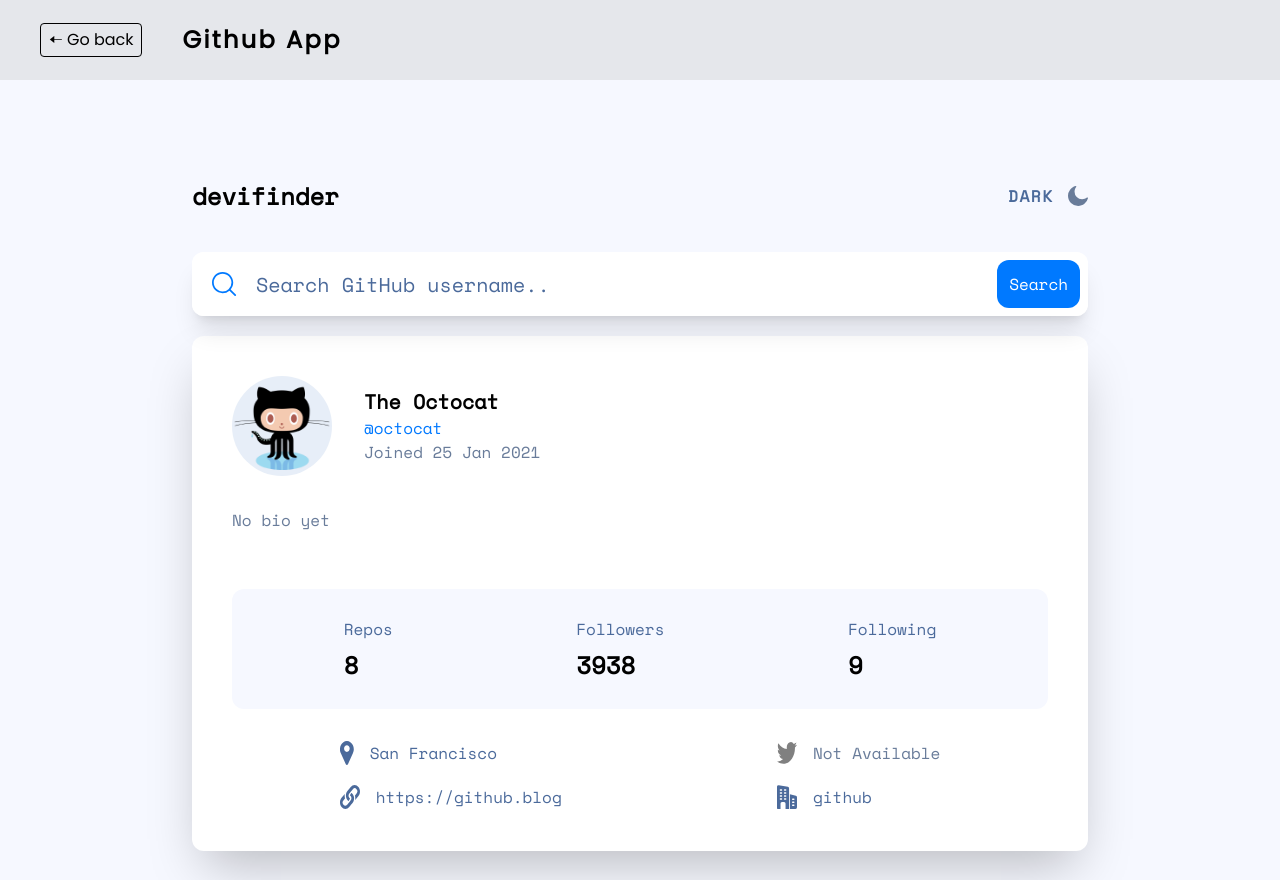
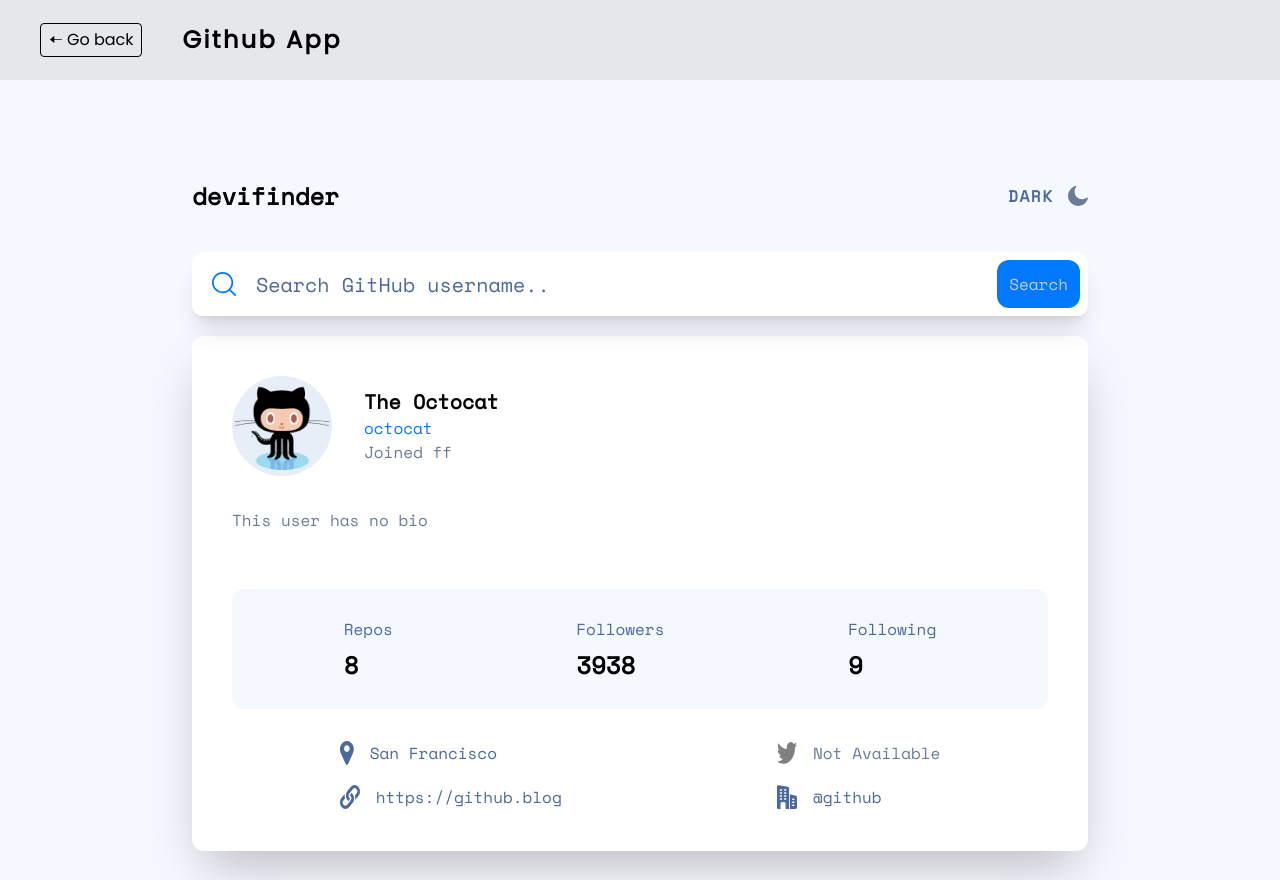
Before and after one commit to ValTM/friendly-bassoon, a React (Vite) app: page /github-user-search-app in a window 1280 px wide. Built offline with nearby package versions, Linux system fonts and the light colour scheme; the HTML template or start-up script is replaced by a standard one.

Commit message:
added functionality in Github App project

```diff
--- a/package.json
+++ b/package.json
@@ -10,6 +10,7 @@
     "lint": "eslint src/**/*.{js,jsx,json}"
   },
   "dependencies": {
+    "dayjs": "^1.11.4",
     "prop-types": "^15.8.1",
     "react": "^18.2.0",
     "react-dom": "^18.2.0",
--- a/src/pages/GithubApp/Components/Container.jsx
+++ b/src/pages/GithubApp/Components/Container.jsx
@@ -4,69 +4,177 @@
 import website from '../../../assets/github-app-img/icon-website.svg';
 import twiiter from '../../../assets/github-app-img/icon-twitter.svg';
 import company from '../../../assets/github-app-img/icon-company.svg';
+import { useState } from 'react';
+import search from '../../../assets/github-app-img/icon-search.svg';
+import dayjs from 'dayjs';
 
 function Container() {
+  const [show, setShow] = useState(false);
+  const [user, setUser] = useState('');
+  const [githubData, setGithubData] = useState({
+    name: 'The Octocat',
+    avatar_url: octocat,
+    join_date: '25 Jan 2011',
+    username: 'octocat',
+    bio: 'This user has no bio',
+    followers: '3938',
+    following: '9',
+    public_repos: '8',
+    location: 'San Francisco',
+    blog: 'https://github.blog',
+    twitter_username: 'Not Available',
+    company: '@github',
+  });
+
+  const handleShowClick = async () => {
+    const response = await fetch(`https://api.github.com/users/${user}`);
+    const data = await response.json();
+
+    if (!data.message) {
+      setGithubData({
+        name: data.name,
+        avatar_url: data.avatar_url,
+        username: data.login,
+        bio: data.bio,
+        join_date: dayjs(data.created_at)
+          .format('DD/MMM/YYYY')
+          .split('/')
+          .join(' '),
+        followers: data.followers,
+        following: data.following,
+        public_repos: data.public_repos,
+        location: data.location,
+        blog: data.blog,
+        twitter_username: data.twitter_username,
+        company: data.company,
+      });
+      setShow(false);
+    } else {
+      setShow(true);
+    }
+  };
+
   return (
+    <>
+      <div className="mt-10 relative bg-white rounded-xl shadow-xl">
+        <input
+          className="  bg-white h-16 rounded-xl   w-[100%] placeholder:text-gLightDarkBlue pl-10 text-sm md:placeholder:text-xl md:text-xl md:pl-16 "
+          placeholder="Search GitHub username.. "
+          value={user}
+          onChange={(e) => setUser(e.target.value)}
+        />
+        <img
+          className="absolute bottom-5 left-2 md:left-5"
+          src={search}
+          alt=""
+        />
+        <button
+          className="absolute right-2 bottom-2 bg-gLightBlue text-white p-3 rounded-xl hover:opacity-70"
+          onClick={handleShowClick}
+          disabled={user === '' ? true : false}
+          style={{ color: user === '' ? '#C8C8C8' : '#fff' }}
+        >
+          Search
+        </button>
+        {show && <div className="g-no-result-msg">User not found !</div>}
+      </div>
       <div className="mt-5 bg-white rounded-xl shadow-2xl px-5 py-10 md:px-10 2xl:pl-40 2xl:relative">
         <div className="flex items-center justify-around md:justify-start 2xl:ml-5 ">
           <img
             className="rounded-full w-[100px] 2xl:absolute 2xl:left-10 2xl:top-10 2xl:w-[130px]"
-          src={octocat}
+            src={githubData.avatar_url}
             alt=""
           />
           <div className="md:ml-8">
-          <h1 className="text-xl font-[900] 2xl:text-2xl">The Octocat</h1>
-          <p className="text-gLightBlue">@octocat</p>
+            <h1 className="text-xl font-[900] 2xl:text-2xl">
+              {githubData.name}
+            </h1>
+            <p className="text-gLightBlue">{githubData.username}</p>
             <p className="text-gLightGray 2xl:absolute right-10 top-10">
-            Joined 25 Jan 2021
+              Joined ff
             </p>
           </div>
         </div>
+        {githubData.bio === null ? (
           <p className=" text-gLightGray mt-8 leading-[25px] 2xl:ml-14">
             No bio yet
           </p>
+        ) : (
+          <p className=" text-gLightGray mt-8 leading-[25px] 2xl:ml-14">
+            {githubData.bio}
+          </p>
+        )}
         <div className="mt-14 bg-gLightLightGray px-5 py-7 rounded-xl flex justify-around 2xl:p-4  2xl:ml-12 ">
           <div className="text-center md:text-start">
             <p className="text-gLightDarkBlue">Repos</p>
-          <p className="mt-2 font-[900] md:text-2xl">8</p>
+            <p className="mt-2 font-[900] md:text-2xl">
+              {githubData.public_repos}
+            </p>
           </div>
           <div className=" text-center md:text-start ">
             <p className="text-gLightDarkBlue">Followers</p>
-          <p className="mt-2 font-[900]  md:text-2xl">3938</p>
+            <p className="mt-2 font-[900]  md:text-2xl">
+              {githubData.followers}
+            </p>
           </div>
           <div className=" text-center md:text-start ">
             <p className="text-gLightDarkBlue">Following</p>
-          <p className="mt-2 font-[900] md:text-2xl">9</p>
+            <p className="mt-2 font-[900] md:text-2xl">
+              {githubData.following}
+            </p>
           </div>
         </div>
-      <div className="flex flex-col justify-around flex-wrap mt-8 md:flex-row md:h-[70px] 2xl:justify-start 2xl:ml-12 ">
+        <div className="  flex flex-col justify-around flex-wrap mt-8 md:flex-row md:h-[70px] 2xl:justify-start 2xl:ml-12  ">
           <div>
             <div className="flex">
               <img src={location} alt="" />
-            <p className="ml-4 text-gLightDarkBlue">San Francisco</p>
+              {githubData.location === null ? (
+                <p className="ml-4 text-gLightDarkBlue">Not Available</p>
+              ) : (
+                <p className="ml-4 text-gLightDarkBlue">
+                  {githubData.location}
+                </p>
+              )}
             </div>
             <div className="flex mt-2 md:mt-5 ">
               <img src={website} alt="" />
+              {githubData.website === null ? (
+                <a className="ml-4 text-gLightDarkBlue hover:underline" href="">
+                  Not Available
+                </a>
+              ) : (
                 <a
                   className="ml-4 text-gLightDarkBlue hover:underline"
-              href="https://github.blog"
+                  href={githubData.blog}
                 >
-              https://github.blog
+                  {githubData.blog}
                 </a>
+              )}
             </div>
           </div>
           <div className="2xl:ml-20">
             <div className="flex mt-2 md:mt-0">
               <img src={twiiter} alt="" />
+              {githubData.twitter_username === null ? (
                 <p className="ml-4 text-gLightGray">Not Available</p>
+              ) : (
+                <p className="ml-4 text-gLightGray">
+                  {githubData.twitter_username}
+                </p>
+              )}
             </div>
             <div className="flex mt-2 md:mt-5">
               <img src={company} alt="" />
-            <p className="ml-4 text-gLightDarkBlue">github</p>
+              {githubData.company === null ? (
+                <p className="ml-4 text-gLightDarkBlue">Not Available</p>
+              ) : (
+                <p className="ml-4 text-gLightDarkBlue">{githubData.company}</p>
+              )}
             </div>
           </div>
         </div>
       </div>
+    </>
   );
 }
 
--- a/src/pages/GithubApp/Components/SearchBar.jsx
+++ b/src/pages/GithubApp/Components/SearchBar.jsx
@@ -1,19 +1,52 @@
-import React from 'react';
-import search from '../../../assets/github-app-img/icon-search.svg';
+// import React from 'react';
+// import octocat from '../../../assets/github-app-img/octocat.png';
+// import search from '../../../assets/github-app-img/icon-search.svg';
+// import { useState } from 'react';
 
-function SearchBar() {
-  return (
-    <div className="mt-10 relative bg-white rounded-xl shadow-xl">
-      <input
-        className="  bg-white h-16 rounded-xl   w-[100%] placeholder:text-gLightDarkBlue pl-10 text-sm md:placeholder:text-xl md:text-xl md:pl-16 "
-        placeholder="Search GitHub username.. "
-      />
-      <img className="absolute bottom-5 left-2 md:left-5" src={search} alt="" />
-      <button className="absolute right-2 bottom-2 bg-gLightBlue text-white p-3 rounded-xl hover:opacity-70	">
-        Search
-      </button>
-    </div>
-  );
-}
+// function SearchBar() {
+// const [show, setShow] = useState(false);
+// const [user, setUser] = useState('');
+// const [githubData, setGithubData] = useState({
+//   name: 'The Octocat',
+//   avatar_url: octocat,
+//   join_date: '25 Jan 2011',
+//   username: 'octocat',
+//   bio: 'This user has no bio',
+//   followers: '3938',
+//   following: '9',
+//   public_repos: '8',
+//   location: 'San Francisco',
+//   blog: 'https://github.blog',
+//   twitter_username: 'Not Available',
+//   company: '@github',
+// });
 
-export default SearchBar;
+// const handleShowClick = async () => {
+//   const response = await fetch(`https://api.github.com/users/${user}`);
+//   const data = await response.json();
+
+//   if (!data.message) {
+//     setGithubData({
+//       name: data.name,
+//       avatar_url: data.avatar_url,
+//       username: data.login,
+//       bio: data.bio,
+//       followers: data.followers,
+//       following: data.following,
+//       public_repos: data.public_repos,
+//       location: data.location,
+//       blog: data.blog,
+//       twitter_username: data.twitter_username,
+//       company: data.company,
+//     });
+//     setShow(false);
+//   } else {
+//     setShow(true);
+//   }
+// };
+// return (
+
+// );
+// }
+
+// export default SearchBar;
--- a/src/pages/GithubApp/GithubApp.jsx
+++ b/src/pages/GithubApp/GithubApp.jsx
@@ -2,7 +2,7 @@
 import Header from '../../components/Header';
 import './GithubApp.css';
 import Navbar from './Components/Navbar';
-import SearchBar from './Components/SearchBar';
+// import SearchBar from './Components/SearchBar';
 import Container from './Components/Container';
 
 function GithubApp() {
@@ -13,7 +13,7 @@
         <div className="g-body h-screen bg-gLightLightGray">
           <div className="w-[90%] mx-auto pt-[100px] md:w-[70%] 2xl:w-[800px]  ">
             <Navbar />
-            <SearchBar />
+            {/* <SearchBar /> */}
             <Container />
           </div>
         </div>
```
Also changed, not shown: 1 other file (tests, documents, lock files or other folders). Lines whose indentation alone changed are shown as unchanged.
